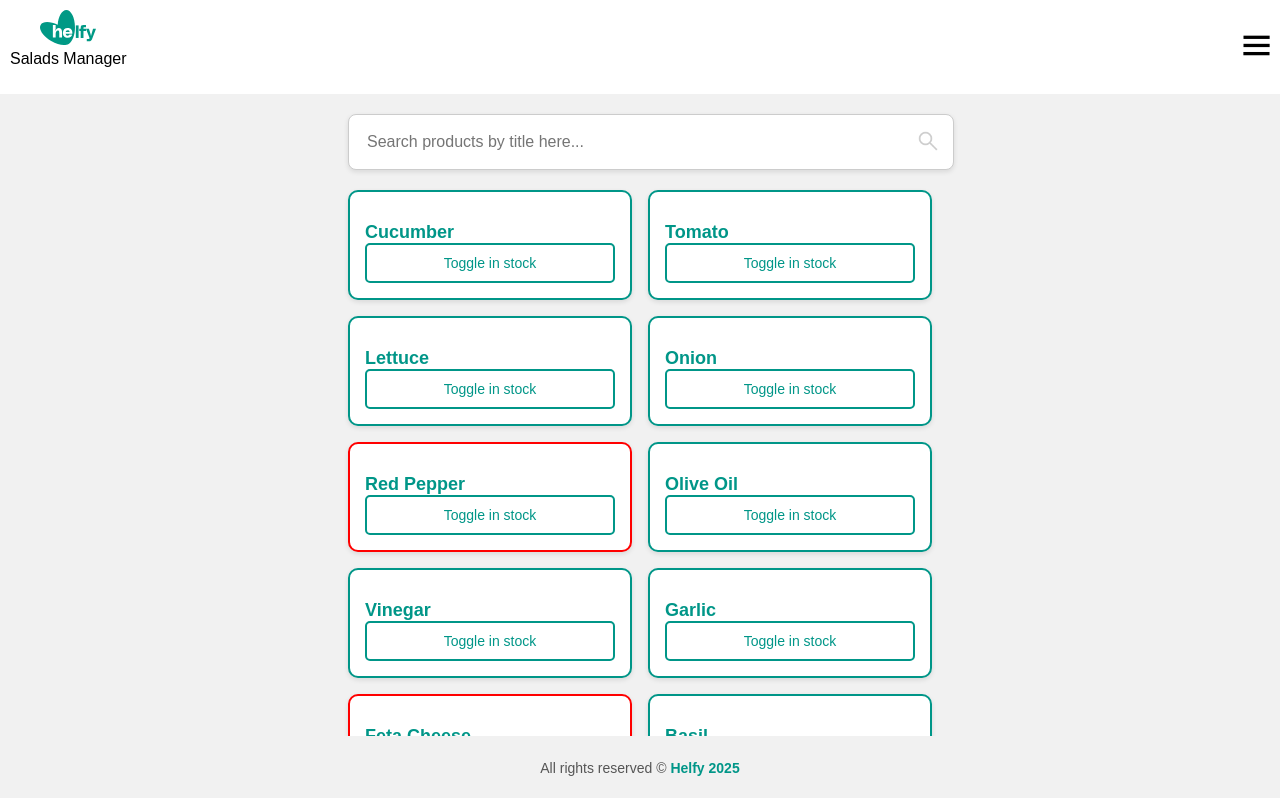
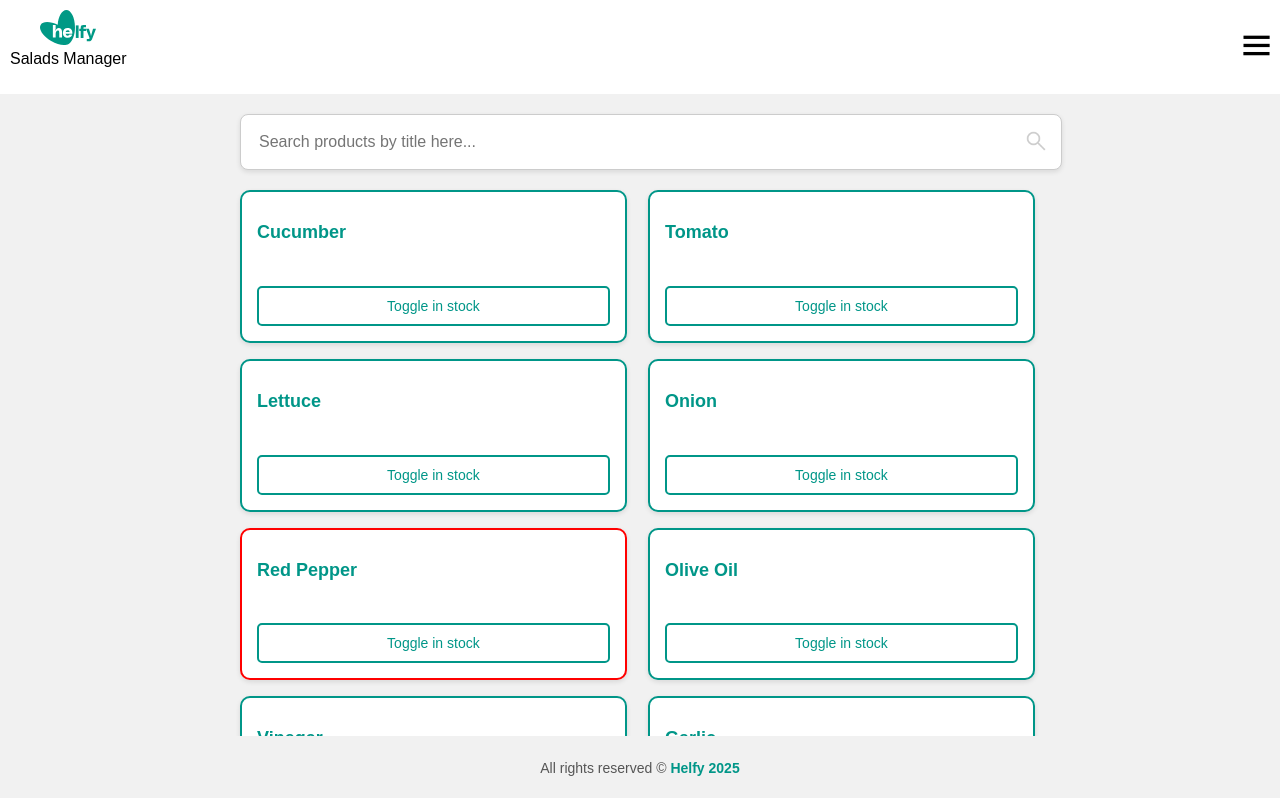
Before and after one commit to uriziv17/helfy_fullstack_react_task, a React (Vite) app: page /products in a window 1280 px wide. Shown: the top 798 px of the page. Built offline with nearby package versions, Linux system fonts and the light colour scheme.

Commit message:
search bar live updates list

```diff
--- a/src/components/ProductCard.tsx
+++ b/src/components/ProductCard.tsx
@@ -17,7 +17,14 @@ export default function ProductCard({
 			}`}
 		>
 			<h2 className="product-title">{product.title}</h2>
-			<button className="toggle-button" onClick={() => onStockUpdate(product)}>
+			<h1></h1>
+			<button
+				className="toggle-button"
+				onClick={(e) => {
+					e.stopPropagation();
+					onStockUpdate(product);
+				}}
+			>
 				Toggle in stock
 			</button>
 		</div>
--- a/src/data-providers/Server.ts
+++ b/src/data-providers/Server.ts
@@ -61,7 +61,6 @@ const toggleProductInStock = async (id: number): Promise<void> => {
 			}
 		});
 	}
-	console.log(products);
 };
 
 const getQuestions = async (): Promise<Question[]> => {
--- a/src/pages/Products.tsx
+++ b/src/pages/Products.tsx
@@ -5,49 +5,56 @@ import Header from "../components/Header";
 import Footer from "../components/Footer";
 import ProductsList from "../components/ProductsList";
 import "../stylesheets/productpage.css";
+import { shouldupdateStock } from "../utils";
 
 const Products = () => {
 	const [products, setProducts] = useState<Product[]>([]);
+	const [filteredProducts, setFilteredProducts] = useState<Product[]>([]);
+	const [searchTerm, setSearchTerm] = useState<string>("");
 
-	useEffect(() => {
-		DB.getAllProducts().then((products) => setProducts(products));
-	}, []);
+	const onInputChange = (searchText: string) => {
+		const lowerCaseSearchText = searchText.toLowerCase();
+		setSearchTerm(lowerCaseSearchText);
+		filterProducts(products, lowerCaseSearchText);
+	};
 
-	const onInputChange = (searchText: string) => {};
+	const filterProducts = (prods: Product[], searchTerm: string) => {
+		setFilteredProducts(
+			prods.filter((product) =>
+				product.title.toLowerCase().includes(searchTerm)
+			)
+		);
+	};
 
 	const onStockUpdate = (product: Product) => {
-		const shouldupdateStock = (product: Product, id: number) => {
-			return (
-				product.id === id ||
-				product.ingredients.some((i) => i.product_id === id)
+		DB.toggleProductInStock(product.id).then(() => {
+			const updatedProducts = products.map((p) =>
+				shouldupdateStock(p, product.id) ? { ...p, in_stock: !p.in_stock } : p
 			);
-		};
-
-		DB.toggleProductInStock(product.id).then(() => {
-			setProducts((prevProducts) => {
-				const updatedProducts = prevProducts.map((p) =>
-					shouldupdateStock(p, product.id) ? { ...p, in_stock: !p.in_stock } : p
-				);
-				return updatedProducts;
-			});
+			setProducts(updatedProducts);
+			filterProducts(updatedProducts, searchTerm);
 		});
 	};
 
+	useEffect(() => {
+		DB.getAllProducts().then((products) => {
+			setProducts(products);
+			filterProducts(products, searchTerm);
+		});
+	}, []);
+
 	return (
 		<div className="products-page">
-			{/* start of solution */}
 			<Header />
 			<div className="products-search-container">
-				<SearchFilter onInputChange={() => {}} />
+				<SearchFilter onInputChange={onInputChange} />
 				<ProductsList
-					products={products}
+					products={filteredProducts}
 					isLoading={products.length === 0}
 					onStockUpdate={onStockUpdate}
 				/>
 			</div>
-
 			<Footer />
-			{/* end of solution */}
 		</div>
 	);
 };
--- a/src/stylesheets/App.css
+++ b/src/stylesheets/App.css
@@ -3,7 +3,7 @@
 	display: flex;
 	flex-direction: column;
 	align-items: center;
-	justify-content: center;
+	justify-content: top;
 }
 
 body {
--- a/src/stylesheets/productpage.css
+++ b/src/stylesheets/productpage.css
@@ -5,9 +5,9 @@
 	width: 100%;
 }
 
-.content-container {
+.products-search-container {
 	width: 80%;
-	max-width: 1200px;
+	max-width: 800px;
 	display: flex;
 	flex-direction: column;
 	align-items: center;
@@ -29,7 +29,7 @@
 	border: 2px solid #009688;
 	border-radius: 10px;
 	padding: 15px;
-	width: 250px;
+	width: 90%;
 	background-color: white;
 	box-shadow: 0px 2px 5px rgba(0, 0, 0, 0.1);
 }
```
